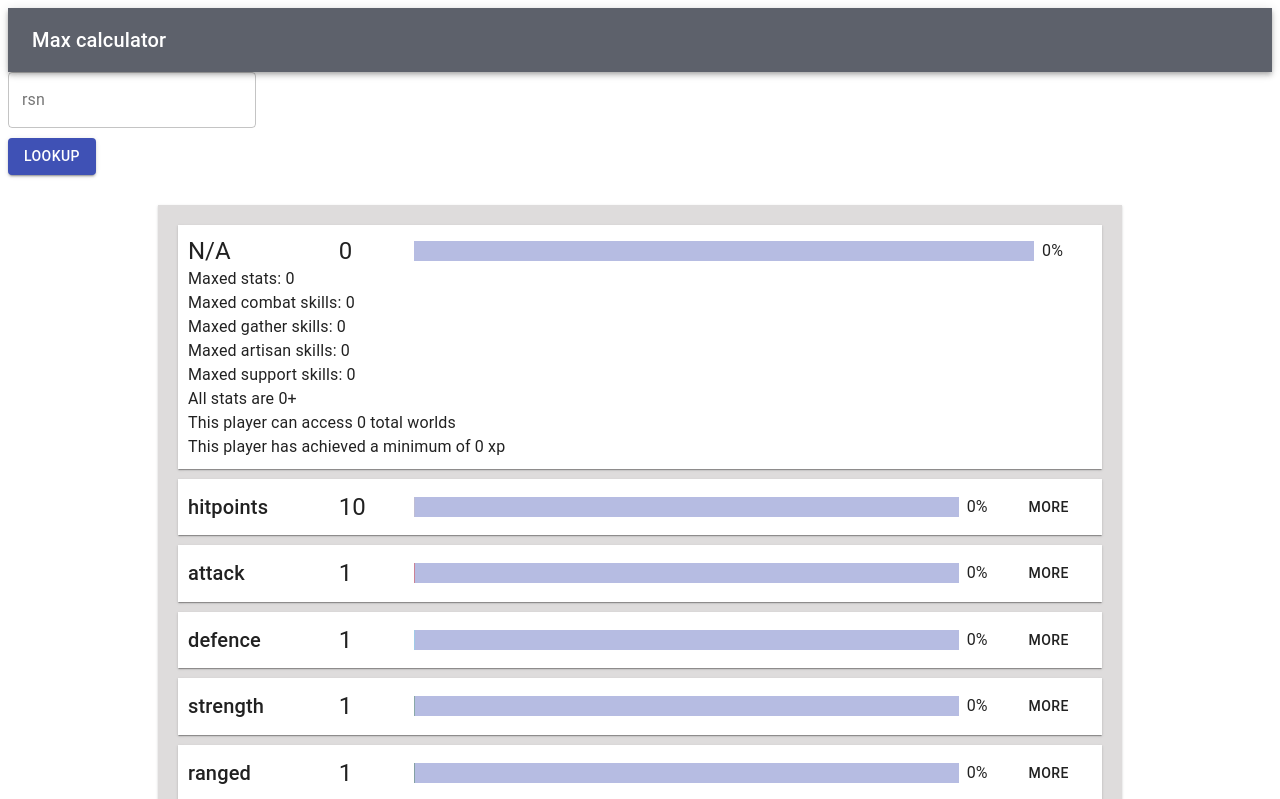
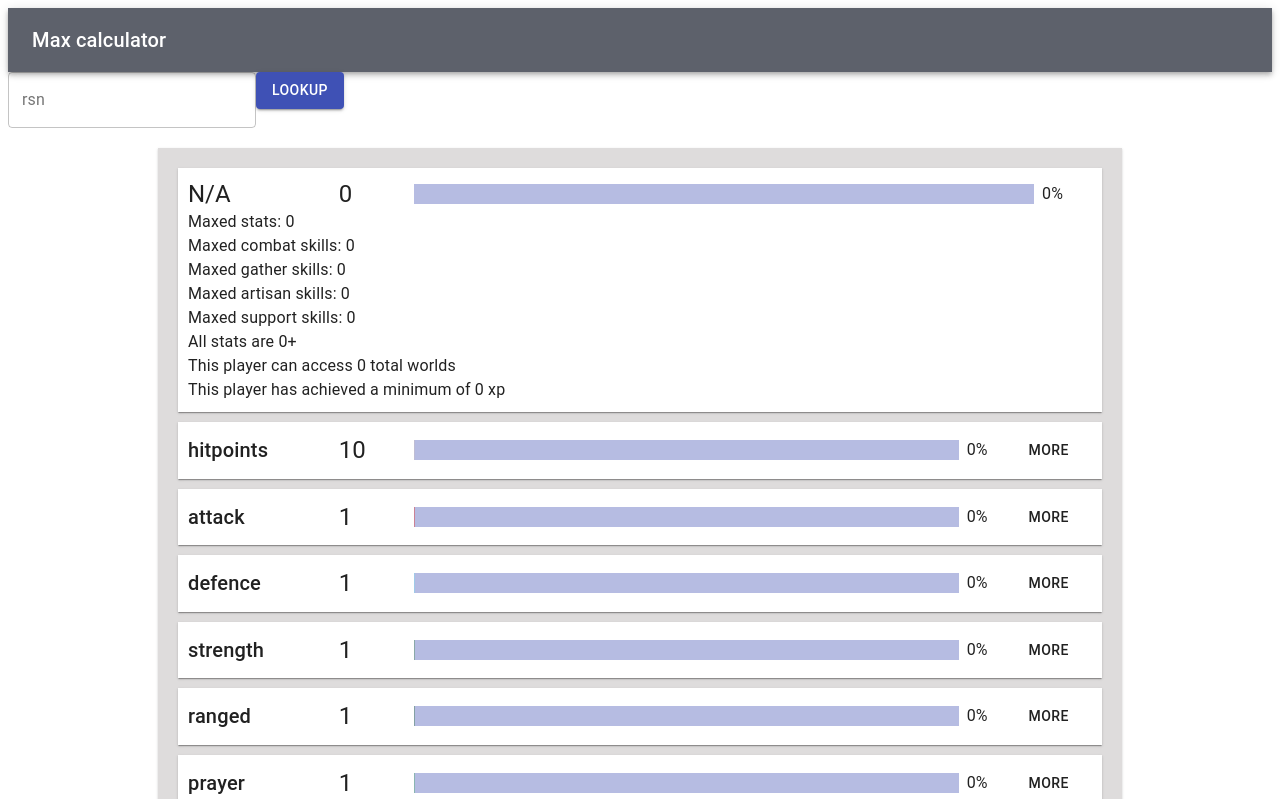
Before and after one commit to 1lander/osrshighscores, a React (Create React App) app: page / in a window 1280 px wide. Shown: the top 799 px of the page. Built offline with nearby package versions, Linux system fonts and the light colour scheme.

Commit message:
small changes

```diff
--- a/src/App.js
+++ b/src/App.js
@@ -1,9 +1,8 @@
-import React, { useState } from 'react';
+import React, { useState, Fragment } from 'react';
 import './App.css';
 import './components/highscore'
 import { Paper } from '@material-ui/core';
 import { makeStyles } from '@material-ui/core/styles';
-import CircularProgress from '@material-ui/core/CircularProgress';
 import Navbar from './components/navbar';
 import Highscore from './components/highscore';
 import Searchbar from './components/searchbar';
@@ -32,21 +31,16 @@ const useStyles = makeStyles(() => ({
 function App() {
 
   const [playerData, setPlayerdata] = useState(player);
-  const [pressed, setPressed] = useState(false);
   const classes = useStyles();
 
   return (
-    <div className="App">
-      <Navbar/>
-
+    <Fragment className="App">
+        <Navbar/>
         <Searchbar
           className={classes.searchbar}
           setPlayerdata={setPlayerdata}
           playerData={playerData}
-          setPressed={setPressed}
         />
-
-        {pressed ? <CircularProgress /> : <React.Fragment />}
         <Paper className={classes.paper} square>
         <Router>
           <Switch>
@@ -57,7 +51,7 @@ function App() {
           </Switch>
         </Router>
       </Paper>
-    </div>
+    </Fragment>
   );
 }
 
--- a/src/components/highscore.js
+++ b/src/components/highscore.js
@@ -1,4 +1,4 @@
-import React from 'react';
+import React, {Fragment} from 'react';
 import Grid from '@material-ui/core/Grid';
 import Paper from '@material-ui/core/Paper';
 import Typography from '@material-ui/core/Typography';
@@ -172,7 +172,7 @@ export default class Highscore extends React.Component {
         skills.sort((a, b) => parseFloat(b.xp) - parseFloat(a.xp));
 
         return(
-           <React.Fragment>
+           <Fragment>
               <Overallview
                 rsn={name}
                 key={overall.id}
@@ -185,7 +185,7 @@ export default class Highscore extends React.Component {
                 achievments={achievments}
               />
               {skills.map((s) => <Levelview key={s.id} name={s.name} level={s.level} xp={s.xp} rank={s.rank} skill={s} color={s.color} />)}
-           </React.Fragment>
+           </Fragment>
       );
     }
   }
--- a/src/components/searchbar.js
+++ b/src/components/searchbar.js
@@ -2,25 +2,26 @@ import React from "react";
 import Button from '@material-ui/core/Button';
 import TextField from '@material-ui/core/TextField';
 import Grid from '@material-ui/core/Grid';
+import CircularProgress from '@material-ui/core/CircularProgress';
 import { player } from '../assets/variables';
 
 export default class RsnForm extends React.Component {
 
   constructor(props) {
     super(props);
-    this.state = {rsn: ""};
+    this.state = {rsn: "", pressed: false};
     this.handleSubmit = this.handleSubmit.bind(this);
     this.handlechange = this.handlechange.bind(this);
   }
 
   handleSubmit(e){
       e.preventDefault();
-      this.props.setPressed(true);
+      this.setState({pressed: true});
       this.props.setPlayerdata(player);
 
       fetch(`http://localhost:8080/stats/${this.state.rsn}`)
         .then(response => {
-          this.props.setPressed(false);
+          this.setState({pressed: false});
           if (response.ok){
             return response.json();
           } else {
@@ -115,6 +116,7 @@ export default class RsnForm extends React.Component {
     return (
       <form onSubmit={this.handleSubmit}>
         <Grid container>
+          <Grid item>
             <TextField
               id="rsnInput"
               label="rsn"
@@ -123,8 +125,10 @@ export default class RsnForm extends React.Component {
               onChange={this.handlechange}
             />
           </Grid>
-        <Grid container style={{marginTop: 10, marginBottom: 30}}>
+          <Grid item>
             <Button variant="contained" color="primary" type="submit">Lookup</Button>
+          </Grid>
+          {this.state.pressed ? <CircularProgress /> : <React.Fragment />}
         </Grid>
       </form>
     );
--- a/src/components/skillinfo.js
+++ b/src/components/skillinfo.js
@@ -1,4 +1,4 @@
-import React from 'react';
+import React, {Fragment} from 'react';
 import Typography from '@material-ui/core/Typography';
 //import { Button } from '@material-ui/core';
 //import Grid from '@material-ui/core/Grid';
@@ -14,13 +14,13 @@ export default class Skillinfo extends React.Component {
         const { skill } = this.props.location.skillProps
 
         return(
-           <div>
+           <Fragment>
                <Typography>{skill.name}</Typography>
                <Typography>{skill.level}</Typography>
                <Link to={{
                     pathname: "/"
                 }}>Back</Link>
-           </div>
+           </Fragment>
       );
     }
   }
```
Lines whose indentation alone changed are shown as unchanged.
